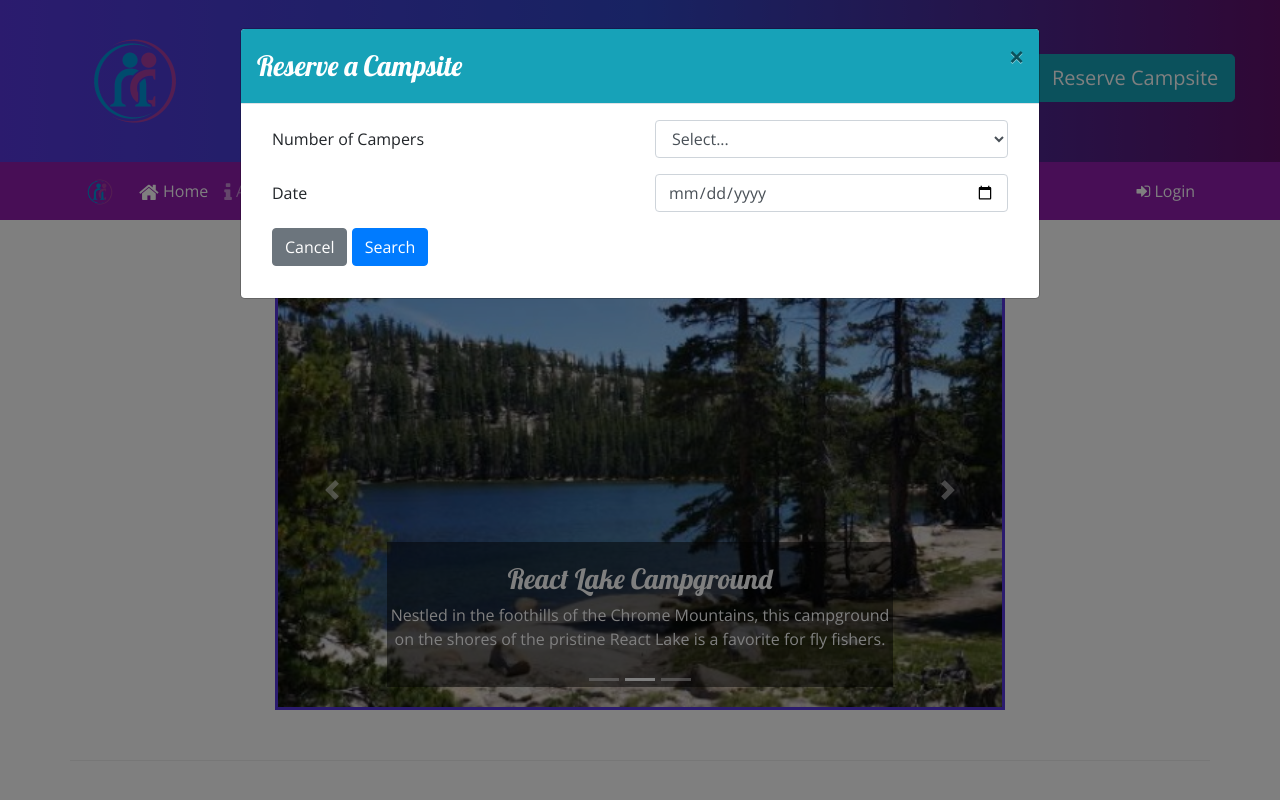
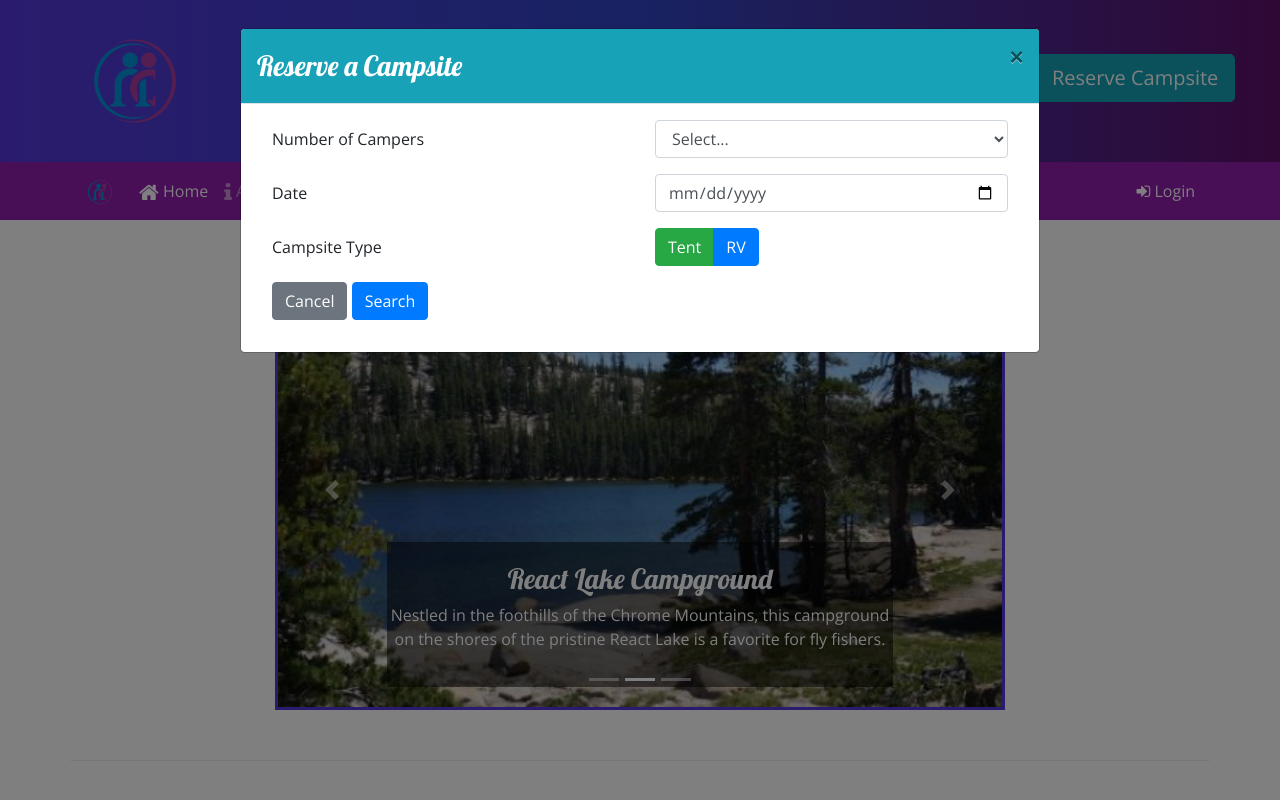
Before and after one commit to jdm90/NuCamp, a website: page index.html in a window 1280 px wide. Both pictures are taken after a click on the link "Reserve Campsite". Shown: the top 800 px of the page. Drawn offline with nearby package versions, Linux system fonts and the light colour scheme.

Commit message:
Week 3 Assignment

```diff
--- a/index.html
+++ b/index.html
@@ -65,6 +65,19 @@
                                 <label class="col-sm-6 col-form-label" for="date">Date</label>
                                 <div class="col-sm-6">
                                     <input class="form-control" type="date" id="date" name="date" placeholder="Date">
+                                </div>
+                            </div>
+                            <div class="form-group row">
+                                <label class="col-sm-6 col-form-label">Campsite Type</label>
+                                <div class="col-2 btn-group btn-group-toggle" data-toggle="buttons">
+                                    <div class="btn-group btn-group-toggle" data-toggle="buttons">
+                                        <label class="btn btn-success">
+                                            <input type="radio" name="siteType" id="siteTent" value="tent"> Tent
+                                        </label>
+                                        <label class="btn btn-primary">
+                                            <input type="radio" name="siteType" id="siteRV" value="RV"> RV
+                                        </label>
+                                    </div>
                                 </div>
                             </div>
                             <div class="form-group row">
```
